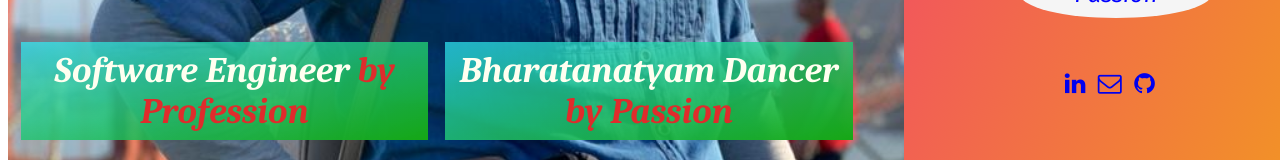
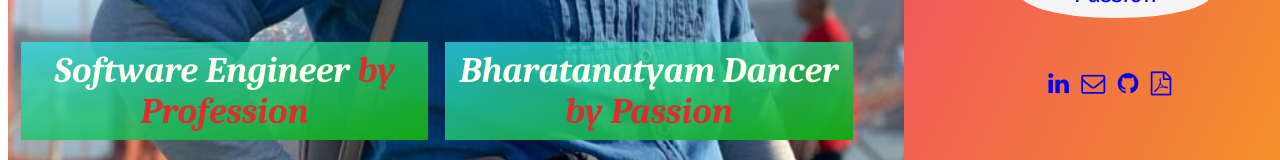
Before and after one commit to GirijaViswa/portfolio, a React (Create React App) app: page / in a window 1280 px wide. Shown: the part 617-777 px from the top of the page. Built offline with nearby package versions, Linux system fonts and the light colour scheme; a web font is replaced by a local one.

Commit message:
added resume to the portfolio page

```diff
--- a/src/App.js
+++ b/src/App.js
@@ -6,6 +6,7 @@ import About from './Components/Home/About.js'
 import Profession from './Components/Profession/Profession.js';
 import Passion from './Components/Passion/Passion.js';
 import 'font-awesome/css/font-awesome.min.css';
+import resume from './images/GirijaViswa-Resume.pdf';
 
 function App() {
 
@@ -30,6 +31,8 @@ function App() {
               <li><a href="https://www.linkedin.com/in/girijaviswa" target="_blank"><i class="fa fa-linkedin"></i></a></li>&nbsp;&nbsp;
               <li><a href="mailto:girijavmohan@gmail.com" target="_blank"><i className="fa fa-envelope-o"></i></a></li>&nbsp;&nbsp;
                <li><a href="https://github.com/GirijaViswa" target="_blank"><i class="fa fa-github"></i></a></li>&nbsp;&nbsp;
+               <li><a href={resume} target="_blank"><i class="fa fa-file-pdf-o" aria-hidden="true"></i></a></li>&nbsp;&nbsp;
+
               {/*<li><a href=""><i class="fa fa-facebook-f"></i></a></li>&nbsp;&nbsp; */}
             </ul>
           </div>
```
Also changed, not shown: 1 other file (tests, documents, lock files or other folders).
